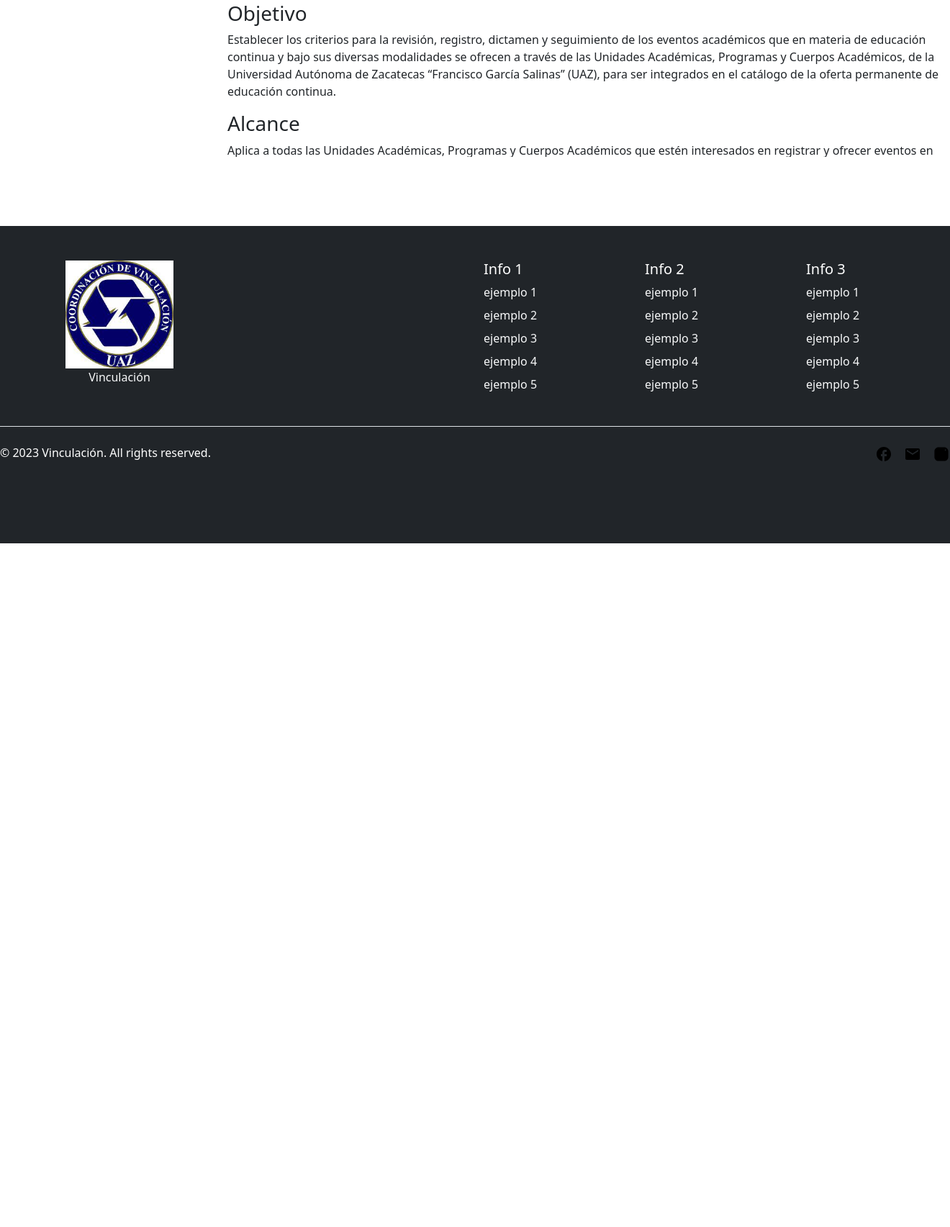
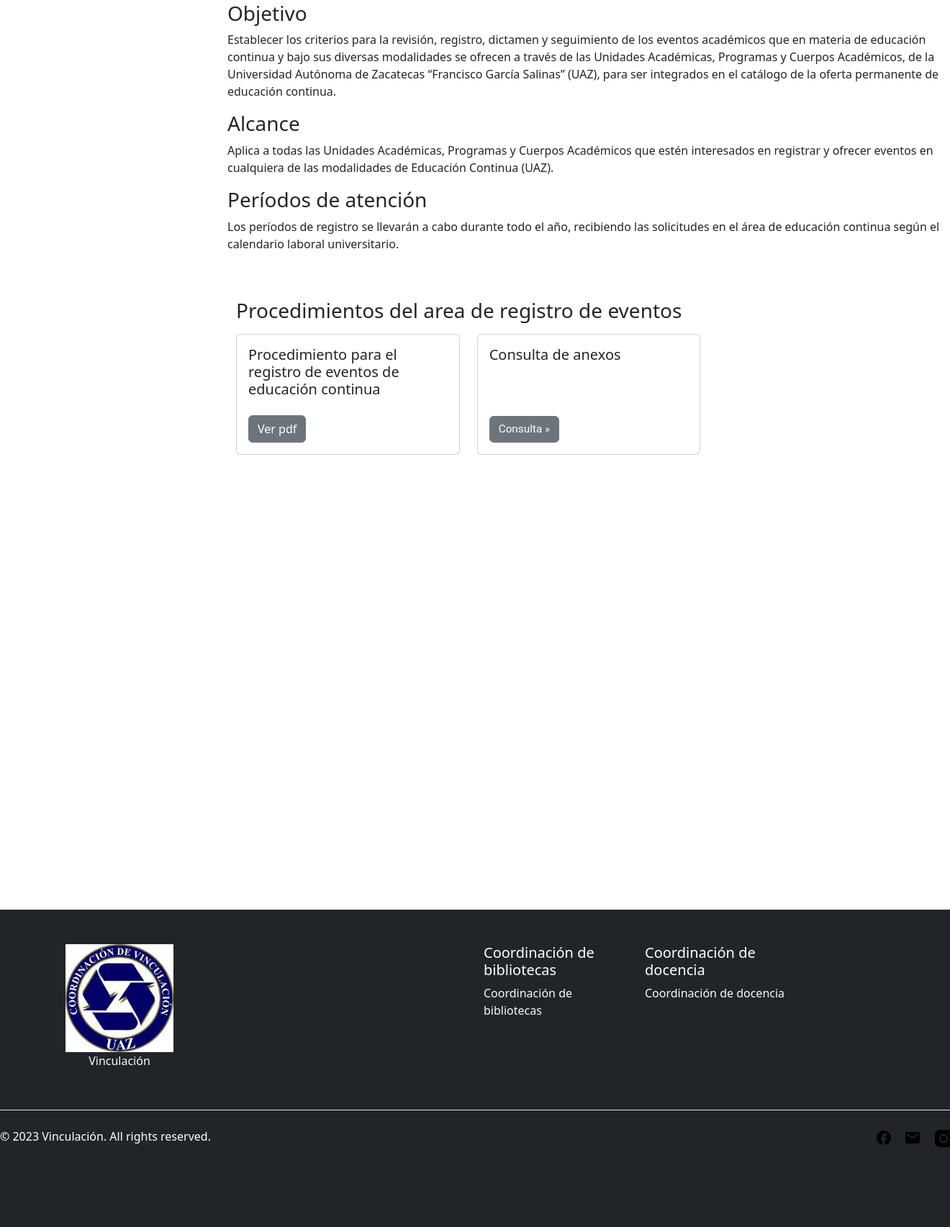
Before and after one commit to Roberto-PM2/Pagina_Vinculacion, a Django app: page /vinculacion/educacion_continua/ in a window 1320 px wide; the page is wider, and only the part inside the window is pictured. Shown: the part 2514-4219 px from the top of that part at 72% size. Before the commit the page ends 3269 px from the top of that part, so only its background shows below. Run offline with Django 4.2, Linux system fonts and the light colour scheme; some libraries are stand-ins or nearby versions.

Commit message:
correciones layout

```diff
--- a/VinculacionSS/Vinculacion/vinculacion_web/templates/AreaAdministrativa.html
+++ b/VinculacionSS/Vinculacion/vinculacion_web/templates/AreaAdministrativa.html
@@ -158,6 +158,10 @@
             <ul>
               <li>
                 <a href="mailto:gfloress@uaz.edu.mx" >
+                  <svg xmlns="http://www.w3.org/2000/svg" height="24" viewBox="0 0 24 24" width="24">
+                    <path d="M0 0h24v24H0z" fill="none"/>
+                    <path d="M20 4H4c-1.1 0-1.99.9-1.99 2L2 18c0 1.1.9 2 2 2h16c1.1 0 2-.9 2-2V6c0-1.1-.9-2-2-2zm0 4l-8 5-8-5V6l8 5 8-5v2z"/>
+                  </svg>
                   gfloress@uaz.edu.mx
                 </a>
               </li>
--- a/VinculacionSS/Vinculacion/vinculacion_web/templates/EducacionContinua.html
+++ b/VinculacionSS/Vinculacion/vinculacion_web/templates/EducacionContinua.html
@@ -8,6 +8,65 @@
 {% block contenido %}
 
 {% load static %}
+
+<!-- estilos layout -->
+<style>
+
+  body {
+    width: 100%;
+    height: 100%;
+    margin: 0;
+    padding: 0;
+  }
+
+  .wrapper {
+    min-height: 100%;
+    position: relative;
+  }
+
+  #header {
+
+    top: 0;
+    z-index: 9999;
+    padding-left: 0;
+    padding-right: 0;
+    width: 100%;
+    height: 500px;
+
+    border-bottom: rgba(11, 18, 59, 0.5) 3px solid; /*optional*/
+  }
+
+  #footer {
+    width: 100%;
+    height: 4em;
+    position: absolute;
+    bottom: 0;
+    left: 0;
+
+  }
+
+  #content {
+    width: 100%;
+    height: 3150px;
+    display: inline-block;
+    padding: 1em 0 4em 0; /*same height: that header and footer*/
+    margin: 1em 0 1em 0;
+  }
+
+  .sidenav {
+    float:left;
+    width:300px;
+    height: 100%;
+
+    margin-right: 1em;
+  }
+
+  .info {
+    overflow: hidden;
+    height: 100%;
+
+  }
+</style>
 
 
 <div class="separacion">
--- a/VinculacionSS/Vinculacion/vinculacion_web/templates/Estudios_Factibilidad.html
+++ b/VinculacionSS/Vinculacion/vinculacion_web/templates/Estudios_Factibilidad.html
@@ -106,7 +106,7 @@
         src="https://connect.facebook.net/es_LA/sdk.js#xfbml=1&version=v18.0" nonce="zZtPvDyh"></script>
 
         <div class="fb-video" data-href="https://www.facebook.com/watch/?v=1945953335784963&amp;extid=CL-UNK-UNK-UNK-AN_GK0T-GK1C&amp;ref=sharing&amp;mibextid=9R9pXO"
-        data-width="500" data-show-text="false"><blockquote cite="https://www.facebook.com/NotiUAZ/videos/1945953335784963/"
+        data-width="800" data-show-text="false"><blockquote cite="https://www.facebook.com/NotiUAZ/videos/1945953335784963/"
         class="fb-xfbml-parse-ignore"><a href="https://www.facebook.com/NotiUAZ/videos/1945953335784963/"></a>
         <p>Conoce los servicios de la Coordinación de vinculación UAZ</p>Publicado por <a href="https://www.facebook.com/NotiUAZ">Noti-UAZ</a> en Jueves, 28 de septiembre de 2023</blockquote></div>
 
--- a/VinculacionSS/Vinculacion/vinculacion_web/templates/base.html
+++ b/VinculacionSS/Vinculacion/vinculacion_web/templates/base.html
@@ -290,35 +290,25 @@
 
               </div>
               <div class="col-2">
-                <h5>Info 1</h5>
+                <h5>Coordinación de bibliotecas</h5>
                 <ul class="nav flex-column">
-                  <li class="nav-item mb-2"><a href="#" class="nav-link p-0 text-light">ejemplo 1</a></li>
-                  <li class="nav-item mb-2"><a href="#" class="nav-link p-0 text-light">ejemplo 2</a></li>
-                  <li class="nav-item mb-2"><a href="#" class="nav-link p-0 text-light">ejemplo 3</a></li>
-                  <li class="nav-item mb-2"><a href="#" class="nav-link p-0 text-light">ejemplo 4</a></li>
-                  <li class="nav-item mb-2"><a href="#" class="nav-link p-0 text-light">ejemplo 5</a></li>
+                  <li class="nav-item mb-2"><a href="https://bibliotecas.uaz.edu.mx" class="nav-link p-0 text-light">Coordinación de bibliotecas</a></li>
+
                 </ul>
               </div>
 
               <div class="col-2">
-                <h5>Info 2</h5>
+                <h5>Coordinación de docencia</h5>
                 <ul class="nav flex-column">
-                  <li class="nav-item mb-2"><a href="#" class="nav-link p-0 text-light">ejemplo 1</a></li>
-                  <li class="nav-item mb-2"><a href="#" class="nav-link p-0 text-light">ejemplo 2</a></li>
-                  <li class="nav-item mb-2"><a href="#" class="nav-link p-0 text-light">ejemplo 3</a></li>
-                  <li class="nav-item mb-2"><a href="#" class="nav-link p-0 text-light">ejemplo 4</a></li>
-                  <li class="nav-item mb-2"><a href="#" class="nav-link p-0 text-light">ejemplo 5</a></li>
+                  <li class="nav-item mb-2"><a href="https://cdocencia.uaz.edu.mx" class="nav-link p-0 text-light">Coordinación de docencia</a></li>
+
                 </ul>
               </div>
 
               <div class="col-2">
-                <h5>Info 3</h5>
+                <h5></h5>
                 <ul class="nav flex-column">
-                  <li class="nav-item mb-2"><a href="#" class="nav-link p-0 text-light">ejemplo 1</a></li>
-                  <li class="nav-item mb-2"><a href="#" class="nav-link p-0 text-light">ejemplo 2</a></li>
-                  <li class="nav-item mb-2"><a href="#" class="nav-link p-0 text-light">ejemplo 3</a></li>
-                  <li class="nav-item mb-2"><a href="#" class="nav-link p-0 text-light">ejemplo 4</a></li>
-                  <li class="nav-item mb-2"><a href="#" class="nav-link p-0 text-light">ejemplo 5</a></li>
+
                 </ul>
               </div>
             </div>
@@ -338,8 +328,8 @@
                 <li class="ms-3"><a class="link-light" href="mailto:bolsadetrabajo@uaz.edu.mx"><svg xmlns="http://www.w3.org/2000/svg" height="24" viewBox="0 0 24 24" width="24"><path d="M0 0h24v24H0z" fill="none"/><path d="M20 4H4c-1.1 0-1.99.9-1.99 2L2 18c0 1.1.9 2 2 2h16c1.1 0 2-.9 2-2V6c0-1.1-.9-2-2-2zm0 4l-8 5-8-5V6l8 5 8-5v2z"/></svg></a></li>
                 <li class="ms-3">
                   <a class="link-light" href="https://www.instagram.com/bolsadetrabajouaz/" target="_blank" style="display: inline-block; width: 24px; height: 24px;">
-                    <svg xmlns="http://www.w3.org/2000/svg" x="0px" y="0px" width="100%" height="100%" viewBox="0 0 30 30">
-                      <path d="M 9.9980469 3 C 6.1390469 3 3 6.1419531 3 10.001953 L 3 20.001953 C 3 23.860953 6.1419531 27 10.001953 27 L 20.001953 27 C 23.860953 27 27 23.858047 27 19.998047 L 27 9.9980469 C 27 6.1390469 23.858047 3 19.998047 3 L 9.9980469 3 z M 22 7 C 22.552 7 23 7.448 23 8 C 23 8.552 22.552 9 22 9 C 21.448 9 21 8.552 21 8 C 21 7.448 21.448 7 22 7 z M 15 11 A 4 4 0 0 0 11 15 A 4 4 0 0 0 15 19 A 4 4 0 0 0 19 15 A 4 4 0 0 0 15 11 z"></path>
+                    <svg xmlns="http://www.w3.org/2000/svg" height="30" viewBox="0 0 30 30" width="30">
+                      <path d="M 9.9980469 3 C 6.1390469 3 3 6.1419531 3 10.001953 L 3 20.001953 C 3 23.860953 6.1419531 27 10.001953 27 L 20.001953 27 C 23.860953 27 27 23.858047 27 19.998047 L 27 9.9980469 C 27 6.1390469 23.858047 3 19.998047 3 L 9.9980469 3 z M 22 7 C 22.552 7 23 7.448 23 8 C 23 8.552 22.552 9 22 9 C 21.448 9 21 8.552 21 8 C 21 7.448 21.448 7 22 7 z M 15 9 C 18.309 9 21 11.691 21 15 C 21 18.309 18.309 21 15 21 C 11.691 21 9 18.309 9 15 C 9 11.691 11.691 9 15 9 z M 15 11 A 4 4 0 0 0 11 15 A 4 4 0 0 0 15 19 A 4 4 0 0 0 19 15 A 4 4 0 0 0 15 11 z"></path>
                     </svg>
                   </a>
                 </li>
```
Also changed, not shown: VinculacionSS/Vinculacion/vinculacion_web/templates/SectorProductivo.html (+3 -4 lines), VinculacionSS/Vinculacion/static/img/LogoEceuaz.png (deleted), VinculacionSS/Vinculacion/static/img/bolsaTlogo.jpg (deleted), VinculacionSS/Vinculacion/static/img/cap_logo.PNG (deleted), VinculacionSS/Vinculacion/static/img/cap_logo2.png (deleted).
